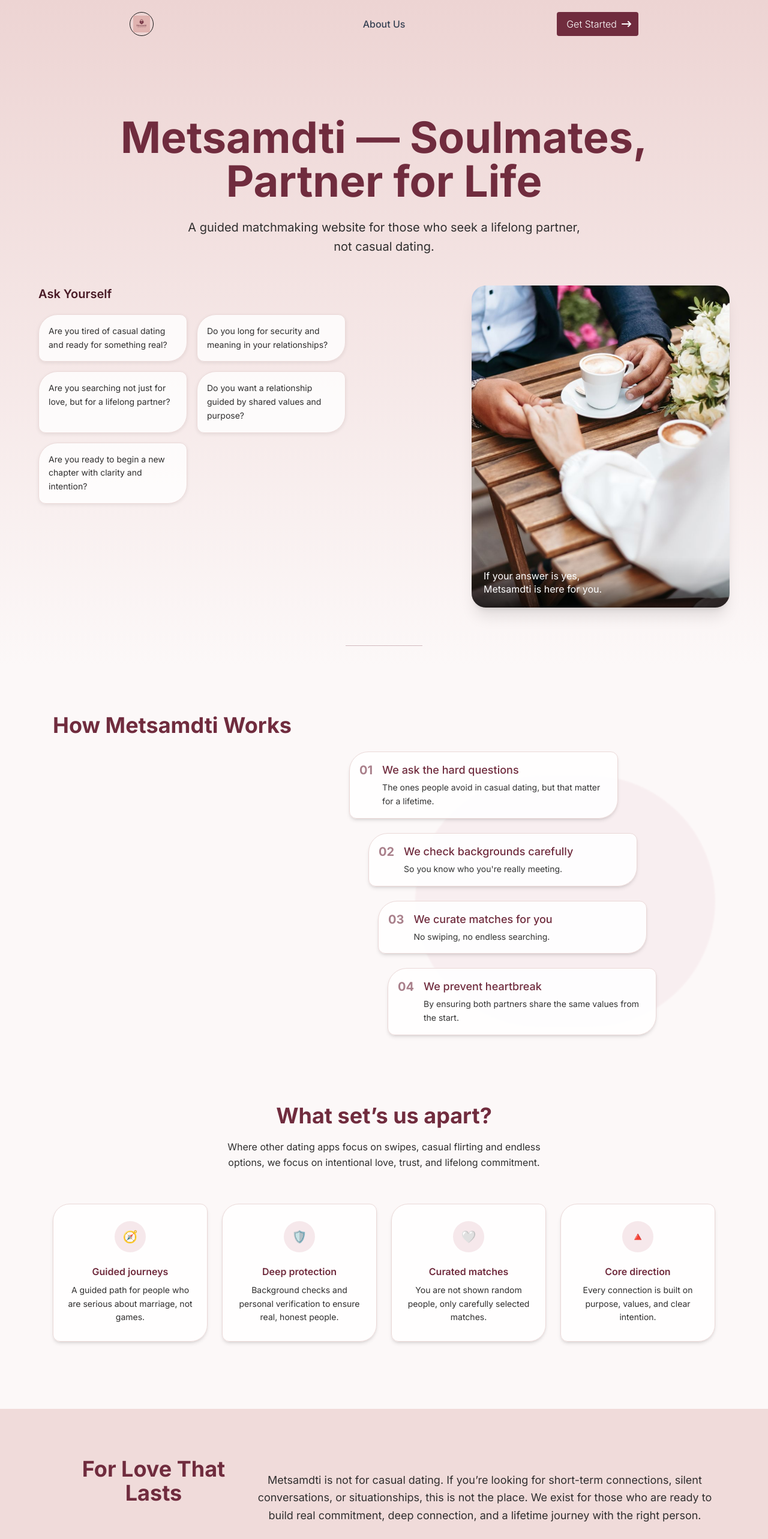
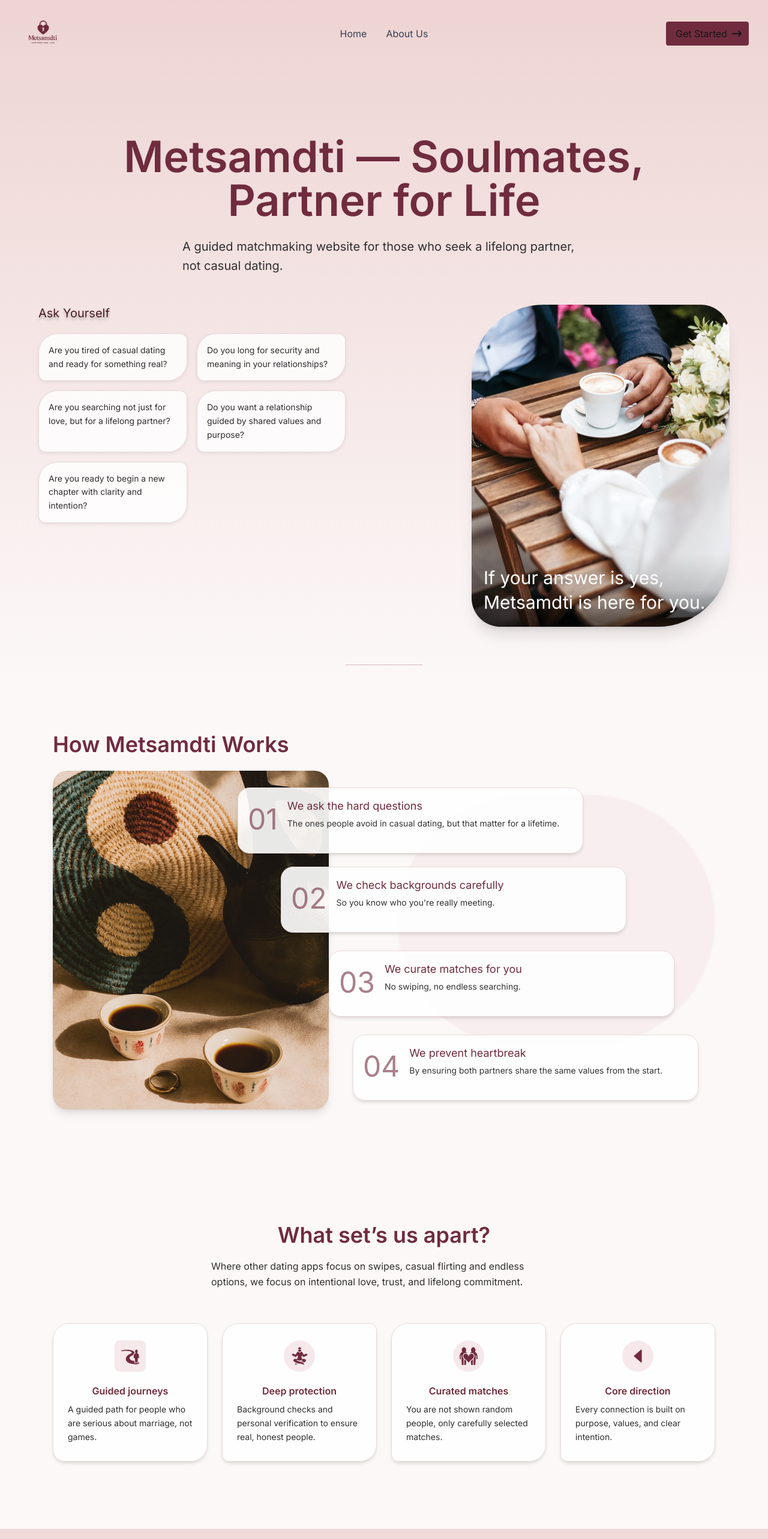
Before and after one commit to wametee/Metsamdti-frontend, a Next.js app: page / in a window 1280 px wide. Shown: the top 2566 px of the page at 60% size. Built offline with nearby package versions, Linux system fonts and the light colour scheme.

Commit message:
Feat: Landing page

```diff
--- a/components/layout/Footer.tsx
+++ b/components/layout/Footer.tsx
@@ -1,6 +1,7 @@
 // components/Footer.tsx
 import Image from "next/image";
-import logo from "@/assets/logo.jpg";
+import Link from "next/link";
+import logo from "@/assets/logo2.png";
 import { FaTwitter, FaInstagram, FaGithub, FaLinkedinIn } from "react-icons/fa";
 
 export default function Footer() {
@@ -13,7 +14,7 @@ export default function Footer() {
           <div className="flex flex-col gap-4">
             {/* Logo */}
             <div className="flex items-center gap-2">
-              <div className="w-9 h-9 rounded-full overflow-hidden border border-[#702C3E]/20">
+              <div className="w-9 h-9  overflow-hidden">
                 <Image
                   src={logo}
                   alt="Metsamdti"
@@ -48,7 +49,11 @@ export default function Footer() {
             <div>
               <h4 className="font-semibold text-[#702C3E] mb-4">Company</h4>
               <ul className="space-y-3 text-[#2F2E2E]">
-                <li className="hover:opacity-70 cursor-pointer">About Us</li>
+                <li>
+                  <Link href="/about" className="hover:opacity-70">
+                    About Us
+                  </Link>
+                </li>
               </ul>
             </div>
 
--- a/components/layout/Header.tsx
+++ b/components/layout/Header.tsx
@@ -1,50 +1,97 @@
 // components/Header.tsx
+"use client";
+import { useState, useEffect } from "react";
 import { FaArrowRightLong } from "react-icons/fa6";
-import logo from '@/assets/logo.jpg';
+import { GiHamburgerMenu } from "react-icons/gi";
+import { MdCancel } from "react-icons/md";
+import logo from '@/assets/logo2.png';
 import Image from 'next/image';
 import Link from 'next/link';
 
 export default function Header() {
+  const [open, setOpen] = useState(false);
+
+  useEffect(() => {
+    const handleResize = () => {
+      if (window.innerWidth >= 768) setOpen(false);
+    };
+
+    window.addEventListener('resize', handleResize);
+    // run once on mount to ensure correct state
+    handleResize();
+    return () => window.removeEventListener('resize', handleResize);
+  }, []);
+
   return (
     <header className="">
-      <div className="max-w-4xl mx-auto px-6 py-5">
-        <div className="flex items-center justify-between">
-          {/* Logo + Brand Name */}
-         <div className="flex items-center gap-3">
-            <div className="w-10 h-10 rounded-full bg-primary/10 flex items-center justify-center overflow-hidden border border-primary/20">
-              {/* 2. Use the Image component */}
-              <Image
-                src={logo}
-                alt="Metsamdti"
-                width={28} // 3. Add width (w-7 = 28px)
-                height={28} // 4. Add height (h-7 = 28px)
-                className="object-contain"
-              />
+      <div className="max-w-7xl mx-auto px-4 md:px-8 py-4">
+        {/* Grid layout: left=logo, center=nav, right=actions. This prevents overlap and ensures spacing on md screens */}
+        <div className="grid grid-cols-3 items-center">
+          {/* Left: logo */}
+          <div className="col-start-1 flex items-center">
+            <div className="flex items-center gap-3">
+              <div className="w-20 h-20 rounded-full bg-primary/10 flex items-center justify-center overflow-hidden">
+                <Image src={logo} alt="Metsamdti" width={80} height={80} className="object-contain" />
+              </div>
             </div>
           </div>
 
-          {/* About Us — Perfectly centered */}
-          <nav className="hidden md:block absolute left-1/2 -translate-x-1/2">
-            <Link
-              href="/about"
-              className="text-gray-700 hover:text-primary font-medium transition-colors"
-              aria-label="About Metsamdti"
-            >
-              About Us
-            </Link>
-          </nav>
+          {/* Center: navigation (Home, About). Visible on md and up. On smaller screens these links are available in the hamburger menu */}
+          <div className="col-start-2 flex justify-center">
+            <nav className="hidden md:flex items-center gap-8">
+              <Link href="/" className="text-gray-700 hover:text-[#702C3E] font-regular transition-colors">Home</Link>
+              <Link href="/about" className="text-gray-700 hover:text-[#702C3E] font-regular transition-colors">About Us</Link>
+            </nav>
+          </div>
 
-          {/* Get Started Button — EXACT match from Figma */}
-      <button
-          className="flex items-center gap-2 bg-[#702C3E] text-white px-4 py-2 rounded-sm font-light group"
-        >
-          Get Started
-          <FaArrowRightLong
-            className="w-4 h-4 -mr-1 transition-transform duration-200 group-hover:translate-x-1 group-hover:-translate-y-1"
-          />
-        </button>
+          {/* Right: actions */}
+          <div className="col-start-3 flex justify-end items-center gap-3">
+            {/* Get Started visible on md+ */}
+            <div className="hidden md:block">
+              <Link href="/auth/signup" aria-label="Get Started">
+                <button className="flex items-center gap-2 bg-[#702C3E] text-[F1F1F1] px-4 py-2 rounded-sm font-regular group">
+                  Get Started
+                  <FaArrowRightLong className="w-4 h-4 -mr-1 transform rotate-0 transition-transform duration-200 group-hover:-rotate-45 group-hover:-translate-y-1 group-hover:translate-x-1" />
+                </button>
+              </Link>
+            </div>
+
+            {/* Hamburger for small screens */}
+            <div className="md:hidden">
+              <button onClick={() => setOpen(true)} aria-label="Open menu" className="p-2 rounded focus:outline-none focus:ring-2 focus:ring-[#702C3E]/40">
+                <GiHamburgerMenu className="w-6 h-6 text-[#702C3E]" />
+              </button>
+            </div>
+          </div>
         </div>
       </div>
+
+      {/* Mobile slide-in menu from right */}
+      <div
+        className={`fixed top-0 right-0 bottom-16 w-72 bg-white shadow-xl transform transition-transform duration-300 z-50 md:hidden ${open ? 'translate-x-0' : 'translate-x-full'}`}
+        role="dialog"
+        aria-modal="true"
+      >
+        <div className="p-4 border-b flex items-center justify-end">
+          <button onClick={() => setOpen(false)} aria-label="Close menu" className="p-2">
+            <MdCancel className="w-6 h-6 text-[#702C3E]" />
+          </button>
+        </div>
+
+        <nav className="flex flex-col p-4 gap-4">
+          <Link href="/" className="text-gray-700 hover:text-[#702C3E] font-medium transition-colors">Home</Link>
+          <Link href="/about" className="text-gray-700 hover:text-[#702C3E] font-medium transition-colors">About Us</Link>
+          <Link href="/auth/signup" aria-label="Get Started">
+            <button className="flex items-center gap-2 bg-[#702C3E] text-white px-4 py-2 rounded-sm font-medium group">
+              Get Started
+              <FaArrowRightLong className="w-4 h-4 -mr-1 transform rotate-0 transition-transform duration-200 group-hover:-rotate-45 group-hover:translate-x-1 group-hover:-translate-y-1" />
+            </button>
+          </Link>
+        </nav>
+      </div>
+
+      {/* Overlay */}
+  {open && <div onClick={() => setOpen(false)} className="fixed inset-0 bg-black/40 z-40 md:hidden" />}
     </header>
   );
 }
--- a/components/public/Home.tsx
+++ b/components/public/Home.tsx
@@ -4,6 +4,10 @@ import { FiArrowUpRight } from 'react-icons/fi';
 import Footer from '@/components/layout/Footer';
 import Hero from "@/assets/hero.jpg"
 import HowItWorks from "@/assets/howitworks.png"
+import { GiJourney } from "react-icons/gi";
+import { GiMeditation } from "react-icons/gi";
+import { GiLovers } from "react-icons/gi";
+import { AiFillCaretLeft } from "react-icons/ai";
 
 export default function Home() {
   const questions = [
@@ -25,12 +29,12 @@ export default function Home() {
 
             {/* 1) TOP BLOCK: title + subtitle (stacked column) */}
             <div className="text-center">
-              <h1 className="text-[34px] sm:text-5xl md:text-6xl lg:text-7xl font-bold leading-[1.02] text-[#702C3E]">
+              <h1 className="text-[34px] sm:text-5xl md:text-6xl lg:text-7xl font-semibold leading-[1.02] text-[#702C3E]">
                 Metsamdti — Soulmates,<br />
                 <span className="text-[#702C3E]">Partner for Life</span>
               </h1>
 
-              <p className="mx-auto mt-6 max-w-2xl text-base sm:text-lg md:text-xl leading-relaxed text-[#2F2E2E]">
+              <p className="mx-auto mt-6 max-w-2xl text-regular text-left sm:text-lg md:text-xl leading-relaxed text-[#2F2E2E]">
                 A guided matchmaking website for those who seek a lifelong partner, not casual dating.
               </p>
             </div>
@@ -39,7 +43,10 @@ export default function Home() {
             <div className="mt-12 grid gap-8 lg:grid-cols-2 lg:items-start">
               {/* LEFT: Ask Yourself + cards */}
               <div className="order-1 lg:order-none">
-                <h4 className="text-[#491A26] text-lg sm:text-xl font-semibold mb-5">
+                <h4
+                  className="text-[#491A26] text-lg sm:text-xl font-regular mb-5"
+                  style={{ textShadow: '0px 4px 4px rgba(0,0,0,0.25)' }}
+                >
                   Ask Yourself
                 </h4>
 
@@ -59,6 +66,7 @@ export default function Home() {
                         text-[#2F2E2E]
                         text-sm
                         leading-relaxed
+                        font-regular
                       "
                     >
                       {q}
@@ -70,7 +78,7 @@ export default function Home() {
 
               {/* RIGHT: image (matches “image on right” requirement) */}
               <div className="order-2 lg:order-none flex justify-center lg:justify-end">
-                <div className="relative w-[92%] sm:w-[75%] md:w-[68%] lg:w-[430px] aspect-[4/5] rounded-3xl overflow-hidden shadow-xl">
+                <div className="relative w-[92%] sm:w-[75%] md:w-[68%] lg:w-[430px] aspect-[4/5] rounded-tr-[48px] rounded-bl-[48px] rounded-tl-[120px] rounded-br-[120px] overflow-hidden shadow-xl">
                   <Image
                     src={Hero}
                     alt="Couple at a cafe"
@@ -81,7 +89,7 @@ export default function Home() {
                   />
 
                   {/* optional bottom text overlay (matches your screenshot vibe) */}
-                  <div className="absolute inset-x-0 bottom-0 p-5 text-white text-base leading-snug bg-gradient-to-t from-black/65 via-black/15 to-transparent">
+                  <div className="absolute inset-x-0 bottom-0 p-5 text-white text-3xl leading-snug bg-gradient-to-t from-black/65 via-black/15 to-transparent font-regular">
                     If your answer is yes,<br />Metsamdti is here for you.
                   </div>
                 </div>
@@ -96,14 +104,14 @@ export default function Home() {
       <section className="w-full max-w-6xl mx-auto mt-20 px-6 relative">
 
       {/* Header */}
-      <h2 className="text-[#702C3E] font-title font-bold text-3xl md:text-4xl mb-6">
+      <h2 className="text-[#702C3E] font-title font-semibold text-3xl md:text-4xl mb-6">
         How Metsamdti Works
       </h2>
 
           <div className="relative flex flex-col md:flex-row md:items-start gap-10">
 
             {/* Left Image */}
-            <div className="relative w-full md:w-[430px] rounded-3xl overflow-hidden shadow-lg">
+            <div className="relative w-full md:w-[460px] rounded-3xl overflow-hidden shadow-lg min-h-[280px] md:h-[565px]">
              <Image
                 src={HowItWorks}
                 alt="HowItWorks"
@@ -113,67 +121,67 @@ export default function Home() {
             </div>
 
             {/* Pink Oval Background */}
-            <div className="absolute right-0 top-10 w-[500px] h-[420px] bg-[#F6E8EB] rounded-full opacity-60 blur-[1px] hidden md:block"></div>
+            <div className="absolute right-0 top-10 w-[530px] h-[420px] bg-[#F6E8EB] rounded-full opacity-60 blur-[1px] hidden md:block"></div>
 
             {/* Cards Container */}
           {/* Cards Container */}
-        <div className="relative flex flex-col gap-6 md:pl-6">
+  <div className="relative flex flex-col gap-6 md:pl-6 min-h-[520px] md:min-h-[640px]">
 
           {/* Card 1 */}
-          <div className="flex items-start gap-4 bg-white/90 border border-[#EBD9D8] shadow-md
-                          rounded-tl-[32px] rounded-br-[32px] rounded-tr-[12px] rounded-bl-[12px]
-                          p-4 max-w-md">
-            <span className="text-[#702C3E99] font-title font-bold text-xl">01</span>
+          <div className="md:absolute md:top-7 md:-left-48 md:z-40 flex items-start gap-4 bg-white/90 border border-[#EBD9D8] shadow-md
+                          rounded-tl-[20px] rounded-br-[20px] rounded-tr-[20px] rounded-bl-[20px]
+                          p-4 w-[92%] sm:w-[420px] md:w-[576px] min-h-[100px] md:min-h-[110px]">
+            <span className="text-[#702C3E99] font-title font-regular text-[36px] md:text-[48px]">01</span>
             <div>
-              <h3 className="text-[#702C3E] font-title font-medium text-lg">
+              <h3 className="text-[#702C3E] font-title font-regular text-lg">
                 We ask the hard questions
               </h3>
-              <p className="text-[#333] text-sm leading-relaxed mt-1">
+              <p className="text-[#333] text-sm leading-relaxed mt-1 font-regular">
                 The ones people avoid in casual dating, but that matter for a lifetime.
               </p>
             </div>
           </div>
 
           {/* Card 2 */}
-          <div className="flex items-start gap-4 bg-white/90 border border-[#EBD9D8] shadow-md
-                          rounded-tl-[32px] rounded-br-[32px] rounded-tr-[12px] rounded-bl-[12px]
-                          p-4 max-w-md ml-4 md:ml-8">
-            <span className="text-[#702C3E99] font-title font-bold text-xl">02</span>
+          <div className="md:absolute md:top-40 md:-left-30 md:z-30 flex items-start gap-4 bg-white/90 border border-[#EBD9D8] shadow-md
+                         rounded-tl-[20px] rounded-br-[20px] rounded-tr-[20px] rounded-bl-[20px]
+                          p-4 w-[92%] sm:w-[420px] md:w-[576px] min-h-[100px] md:min-h-[110px]">
+            <span className="text-[#702C3E99] font-title font-regular text-[36px] md:text-[48px]">02</span>
             <div>
-              <h3 className="text-[#702C3E] font-title font-medium text-lg">
+              <h3 className="text-[#702C3E] font-title font-regular text-lg">
                 We check backgrounds carefully
               </h3>
-              <p className="text-[#333] text-sm leading-relaxed mt-1">
+              <p className="text-[#333] text-sm leading-relaxed mt-1 font-regular">
                 So you know who you're really meeting.
               </p>
             </div>
           </div>
 
           {/* Card 3 */}
-          <div className="flex items-start gap-4 bg-white/90 border border-[#EBD9D8] shadow-md
-                          rounded-tl-[32px] rounded-br-[32px] rounded-tr-[12px] rounded-bl-[12px]
-                          p-4 max-w-md ml-6 md:ml-12">
-            <span className="text-[#702C3E99] font-title font-bold text-xl">03</span>
+          <div className="md:absolute md:top-75 md:-left-10 md:z-20 flex items-start gap-4 bg-white/90 border border-[#EBD9D8] shadow-md
+                        rounded-tl-[20px] rounded-br-[20px] rounded-tr-[20px] rounded-bl-[20px]
+                          p-4 w-[92%] sm:w-[420px] md:w-[576px] min-h-[100px] md:min-h-[110px]">
+            <span className="text-[#702C3E99] font-title font-regular text-[36px] md:text-[48px]">03</span>
             <div>
-              <h3 className="text-[#702C3E] font-title font-medium text-lg">
+              <h3 className="text-[#702C3E] font-title font-regular text-lg">
                 We curate matches for you
               </h3>
-              <p className="text-[#333] text-sm leading-relaxed mt-1">
+              <p className="text-[#333] text-sm leading-relaxed mt-1 font-regular">
                 No swiping, no endless searching.
               </p>
             </div>
           </div>
 
           {/* Card 4 */}
-          <div className="flex items-start gap-4 bg-white/90 border border-[#EBD9D8] shadow-md
-                          rounded-tl-[32px] rounded-br-[32px] rounded-tr-[12px] rounded-bl-[12px]
-                          p-4 max-w-md ml-8 md:ml-16">
-            <span className="text-[#702C3E99] font-title font-bold text-xl">04</span>
+          <div className="md:absolute md:top-110 md:left-0 md:z-10 flex items-start gap-4 bg-white/90 border border-[#EBD9D8] shadow-md
+                          rounded-tl-[20px] rounded-br-[20px] rounded-tr-[20px] rounded-bl-[20px]
+                          p-4 w-[92%] sm:w-[420px] md:w-[576px] min-h-[100px] md:min-h-[110px]">
+            <span className="text-[#702C3E99] font-title font-regular text-[36px] md:text-[48px]">04</span>
             <div>
-              <h3 className="text-[#702C3E] font-title font-medium text-lg">
+              <h3 className="text-[#702C3E] font-title font-regular text-lg">
                 We prevent heartbreak
               </h3>
-              <p className="text-[#333] text-sm leading-relaxed mt-1">
+              <p className="text-[#333] text-sm leading-relaxed mt-1 font-regular">
                 By ensuring both partners share the same values from the start.
               </p>
             </div>
@@ -188,10 +196,10 @@ export default function Home() {
         <section className="w-full max-w-6xl mx-auto mt-28 px-6">
           {/* Header */}
           <div className="text-center mb-14">
-            <h2 className="text-[#702C3E] font-title font-bold text-3xl md:text-4xl leading-tight">
+            <h2 className="text-[#702C3E] font-title font-semibold text-3xl md:text-4xl leading-tight">
               What set’s us apart?
             </h2>
-            <p className="mt-4 text-sm md:text-base text-[#2F2E2E] max-w-xl mx-auto leading-relaxed">
+            <p className="mt-4 text-sm md:text-base text-left text-[#2F2E2E] max-w-xl mx-auto leading-relaxed font-regular">
               Where other dating apps focus on swipes, casual flirting and endless options,
               we focus on intentional love, trust, and lifelong commitment.
             </p>
@@ -202,16 +210,16 @@ export default function Home() {
 
             {/* Card 1 */}
             <div className="bg-white/90 border border-[#EBD9D8] shadow-md
-                            rounded-tl-[28px] rounded-br-[28px] rounded-tr-[12px] rounded-bl-[12px]
+                            rounded-tl-[28px] rounded-br-[28px] rounded-tr-[20px] rounded-bl-[20px]
                             px-6 py-7 text-center">
               <div className="mx-auto mb-5 flex h-[52px] w-[52px] items-center justify-center
-                              rounded-full bg-[#F6E8EB]">
-                <span className="text-xl">🧭</span>
+                              rounded-lg bg-[#F6E8EB]">
+                <GiJourney className="h-8 w-8 text-[#702C3E]" />
               </div>
               <h3 className="text-[#702C3E] font-title font-semibold text-base mb-2">
                 Guided journeys
               </h3>
-              <p className="text-[#2F2E2E] text-sm leading-relaxed">
+              <p className="text-[#2F2E2E] text-left text-sm leading-relaxed text-regular">
                 A guided path for people who are serious about marriage, not games.
               </p>
             </div>
@@ -222,12 +230,12 @@ export default function Home() {
                             px-6 py-7 text-center">
               <div className="mx-auto mb-5 flex h-[52px] w-[52px] items-center justify-center
                               rounded-full bg-[#F6E8EB]">
-                <span className="text-xl">🛡️</span>
+                <GiMeditation className="h-8 w-8 text-[#702C3E]" />
               </div>
               <h3 className="text-[#702C3E] font-title font-semibold text-base mb-2">
                 Deep protection
               </h3>
-              <p className="text-[#2F2E2E] text-sm leading-relaxed">
+              <p className="text-[#2F2E2E] text-left text-sm leading-relaxed text-regular">
                 Background checks and personal verification to ensure real, honest people.
               </p>
             </div>
@@ -238,12 +246,12 @@ export default function Home() {
                             px-6 py-7 text-center">
               <div className="mx-auto mb-5 flex h-[52px] w-[52px] items-center justify-center
                               rounded-full bg-[#F6E8EB]">
-                <span className="text-xl">🤍</span>
+                <GiLovers className="h-8 w-8 text-[#702C3E]" />
               </div>
               <h3 className="text-[#702C3E] font-title font-semibold text-base mb-2">
                 Curated matches
               </h3>
-              <p className="text-[#2F2E2E] text-sm leading-relaxed">
+              <p className="text-[#2F2E2E] text-sm text-left leading-relaxed text-regular">
                 You are not shown random people, only carefully selected matches.
               </p>
             </div>
@@ -254,12 +262,12 @@ export default function Home() {
                             px-6 py-7 text-center">
               <div className="mx-auto mb-5 flex h-[52px] w-[52px] items-center justify-center
                               rounded-full bg-[#F6E8EB]">
-                <span className="text-xl">🔺</span>
+                <AiFillCaretLeft className="h-8 w-8 text-[#702C3E]"/>
               </div>
               <h3 className="text-[#702C3E] font-title font-semibold text-base mb-2">
                 Core direction
               </h3>
-              <p className="text-[#2F2E2E] text-sm leading-relaxed">
+              <p className="text-[#2F2E2E] text-sm text-left leading-relaxed text-regular">
                 Every connection is built on purpose, values, and clear intention.
               </p>
             </div>
@@ -270,13 +278,13 @@ export default function Home() {
         {/* For Love That Lasts */}
         {/* For Love That Lasts */}
         <section className="w-full mt-28 bg-[#F0DBDA]">
-          <div className="max-w-6xl mx-auto px-6 py-16 md:py-20 text-center flex ">
+          <div className="max-w-6xl mx-auto px-6 py-16 md:py-20 flex flex-col md:flex-row items-start md:items-center gap-6 text-center md:text-left">
 
             <h2 className="text-[#702C3E] font-title font-bold text-2xl md:text-3xl lg:text-4xl">
               For Love That Lasts
             </h2>
 
-            <p className="mt-6 text-[#2F2E2E] text-sm sm:text-base md:text-lg leading-relaxed max-w-3xl mx-auto">
+            <p className=" text-[#2F2E2E] text-sm sm:text-base md:text-lg leading-relaxed max-w-3xl mx-auto text-left">
               Metsamdti is not for casual dating. If you’re looking for short-term
               connections, silent conversations, or situationships, this is not the place.
               We exist for those who are ready to build real commitment, deep connection,
```
Also changed, not shown: components/public/About.tsx (+19 -14 lines), assets/logo2.png (added), 1 other file (tests, documents, lock files or other folders).
